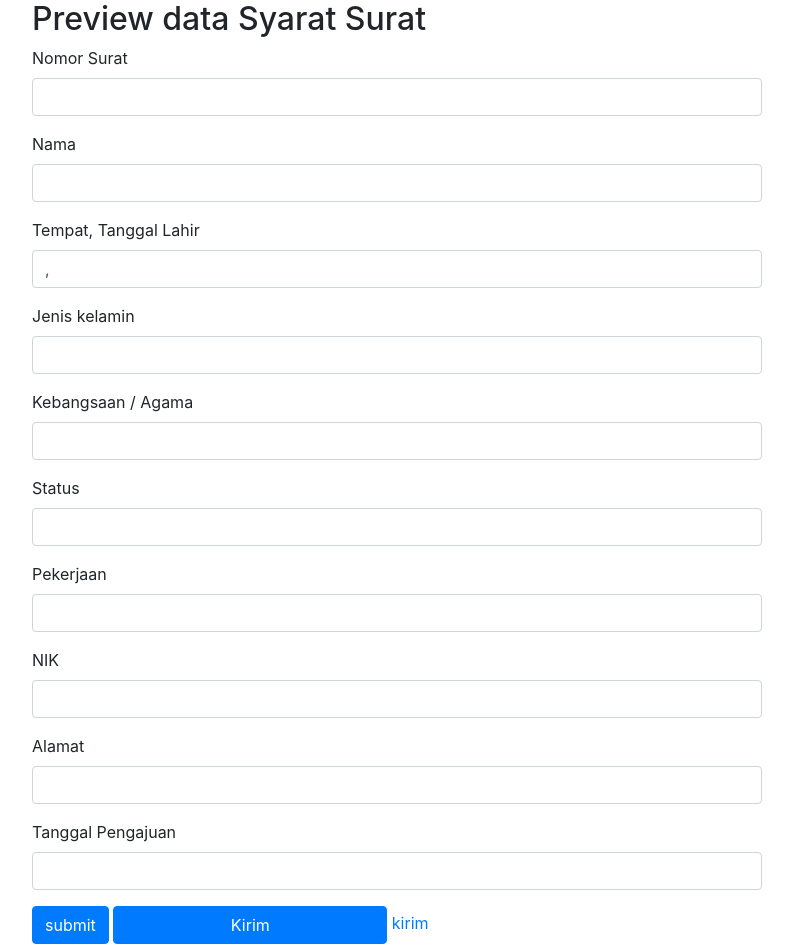
After one commit to KelurahanKepuharjo/Web_Kelurahan_Kepuharjo, a PHP site: page /previewsktm.php in a window 1280 px wide. The commit adds this page. Shown: the whole page, without its empty margins (53-846 px from the left). Run offline with PHP 8.4, Linux system fonts and the light colour scheme; data that the repository does not hold is empty.

Commit message:
master data

```diff
--- /dev/null
+++ b/previewsktm.php
@@ -0,0 +1,85 @@
+<?php
+include 'koneksi/koneksi.php';
+$query = mysqli_query($conn,"SELECT no_surat,nama,tempat_lahir,tanggal_lahir,jenis_kelamin,kebangsaan,agama,status,pekerjaan,nik,alamat,tgl_pengajuan, no_hp from surat_tidak_mampu join akun on surat_tidak_mampu.id_akun = akun.id_akun WHERE id_surat =  'IDS0002'");
+$data = mysqli_fetch_assoc($query);
+?>
+
+<!DOCTYPE html>
+<html lang="en">
+<head>
+    <meta charset="UTF-8">
+    <title>Simple Registration Form in PHP - Tutsmake.com</title>
+    <link rel="stylesheet" href="https://stackpath.bootstrapcdn.com/bootstrap/4.5.0/css/bootstrap.min.css">
+    <link rel="stylesheet" href="https://maxcdn.bootstrapcdn.com/font-awesome/4.7.0/css/font-awesome.min.css">
+    <script src="https://code.jquery.com/jquery-3.5.1.min.js"></script>
+    <script src="https://cdn.jsdelivr.net/npm/popper.js@1.16.0/dist/umd/popper.min.js"></script>
+    <script src="https://stackpath.bootstrapcdn.com/bootstrap/4.5.0/js/bootstrap.min.js"></script>
+</head>
+<body>
+    <div class="container">
+        <div class="row">
+            <div class="col-lg-8 col-offset-2">
+                <div class="page-header">
+                    <h2>Preview data Syarat Surat</h2>
+                </div>
+
+                <form action="../Web_Kelurahan_Kepuharjo/pdfsktm.php" method="post">
+
+                    <div class="form-group">
+                        <label>Nomor Surat</label>
+                        <input type="text" name="nomor" class="form-control" value="<?php echo $data['no_surat']; ?>" maxlength="50" required="">
+                    </div>
+                    <div class="form-group">
+                        <label>Nama</label>
+                        <input type="text" name="nama" class="form-control" value="<?php echo $data['nama']; ?>" maxlength="50" required="">
+                    </div>
+                    <div class="form-group">
+                        <label>Tempat, Tanggal Lahir</label>
+                        <input type="text" name="ttl" class="form-control" value="<?php echo $data['tempat_lahir'] ;  echo ", ";  echo $data['tanggal_lahir'] ?>" maxlength="50" required="">
+                    </div>
+                    <div class="form-group">
+                        <label>Jenis kelamin</label>
+                        <input type="text" name="kelamin" class="form-control" value="<?php echo $data['jenis_kelamin']; ?>" maxlength="50" required="">
+                    </div>
+                    <div class="form-group ">
+                        <label>Kebangsaan / Agama</label>
+                        <input type="text" name="kebangsaan" class="form-control" value="<?php echo $data['kebangsaan']; ?>" maxlength="30" required="">
+                    </div>
+
+                    <div class="form-group">
+                        <label>Status</label>
+                        <input type="text" name="status" class="form-control" value="<?php echo $data['status']; ?>" maxlength="50" required="">
+                        <span class="text-danger">
+                    </div>
+                    <div class="form-group">
+                        <label>Pekerjaan</label>
+                        <input type="text" name="pekerjaan" class="form-control" value="<?php echo $data['pekerjaan']; ?>" maxlength="50" required="">
+                        <span class="text-danger">
+                    </div>
+                    <div class="form-group">
+                        <label>NIK</label>
+                        <input type="text" name="nik" class="form-control" value="<?php echo $data['nik']; ?>" maxlength="50" required="">
+                        <span class="text-danger">
+                    </div>
+                    <div class="form-group">
+                        <label>Alamat</label>
+                        <input type="text" name="alamat" class="form-control" value="<?php echo $data['alamat']; ?>" maxlength="50" required="">
+                        <span class="text-danger">
+                    </div>
+                    <div class="form-group">
+                        <label>Tanggal Pengajuan</label>
+                        <input type="text" name="tanggalsurat" class="form-control" value="<?php echo $data['tgl_pengajuan']; ?>" maxlength="50" required="">
+                        <span class="text-danger">
+                    </div>
+
+
+                    <input type="submit" class="btn btn-primary" name="signup" value="submit">
+                    <input type= "" onclick="location.href='<?php echo "https://wa.me/62"; echo $data['no_hp'];?>'"" class="btn btn-primary" name="" value="Kirim">
+                    <a href="<?php echo "https://wa.me/62"; echo $data['no_hp'];?>">kirim</a>
+
+                </form>
+            </div>
+        </div>
+    </div>
+</body>
+</html>
```
Also changed, not shown: master-data.php (+51 -22 lines), pdfdomisili.php (+36 -36 lines).
